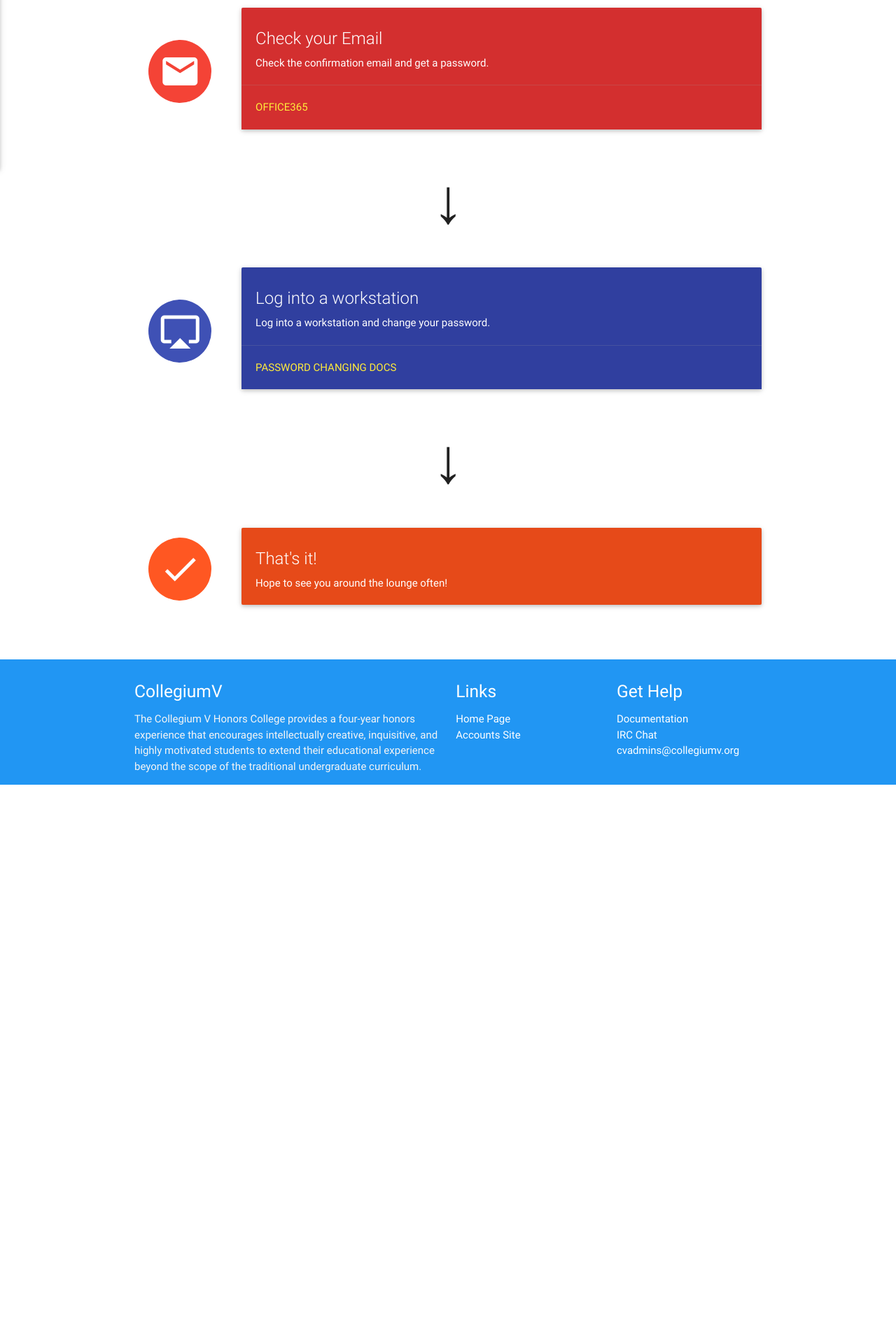
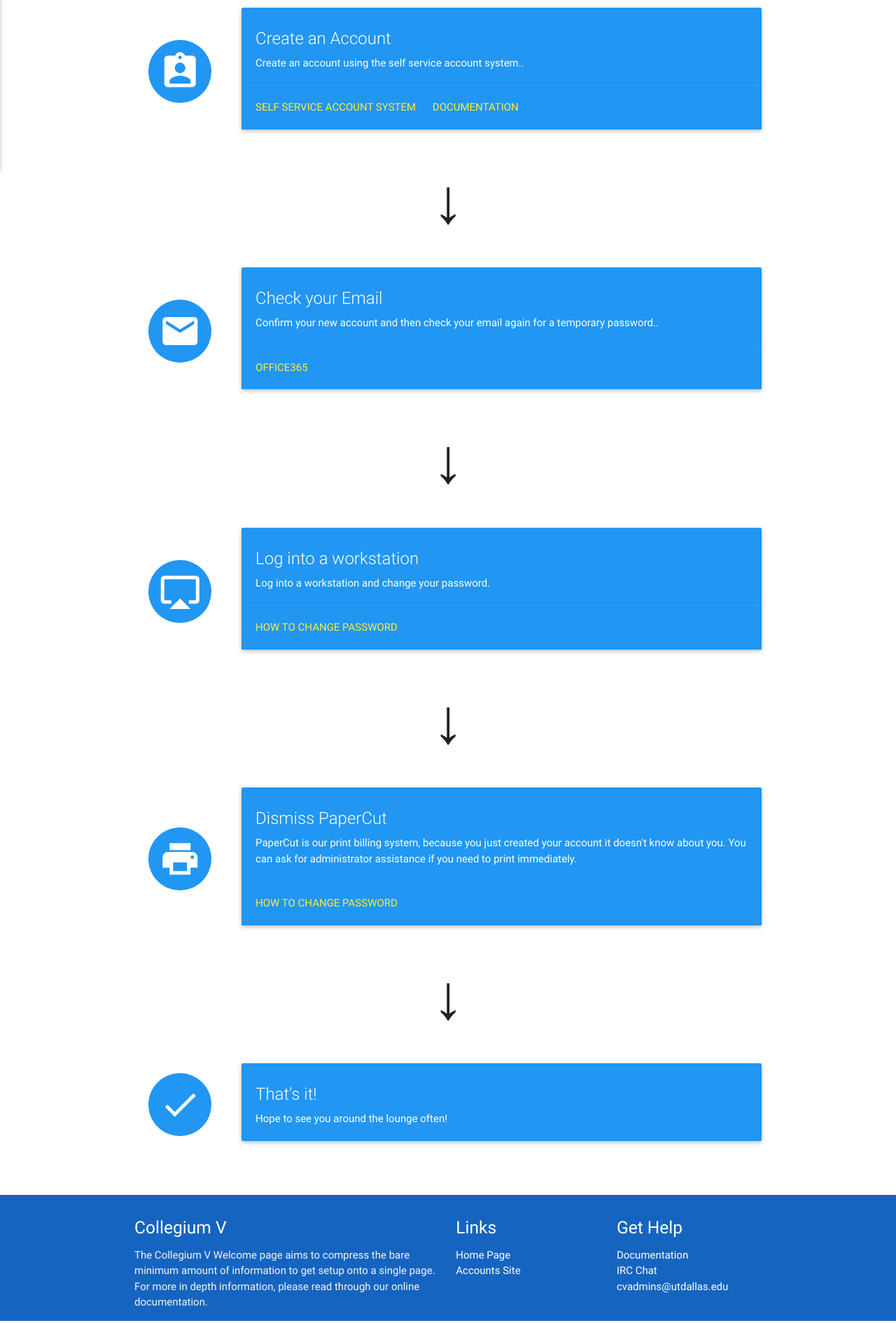
Before and after one commit to collegiumv/cv_welcome, a plain HTML site: page index.html in a window 1280 px wide. Shown: the part 618-2508 px from the top of the page at 70% size. Before the commit the page ends 1759 px from the top, so only its background shows below. Drawn offline with nearby package versions, Linux system fonts and the light colour scheme.

Commit message:
Add content

```diff
--- a/index.html
+++ b/index.html
@@ -10,8 +10,8 @@
     <link href="css/style.css" type="text/css" rel="stylesheet" media="screen,projection"/>
   </head>
   <body>
-    <nav class="light-blue lighten-1" role="navigation">
-      <div class="nav-wrapper container"><a id="logo-container" href="http://collegiumv.org" class="brand-logo">CollegiumV</a>
+    <nav class="blue darken-3" role="navigation">
+      <div class="nav-wrapper container"><a id="logo-container" href="http://collegiumv.org" class="brand-logo">Collegium V</a>
 	<ul class="right hide-on-med-and-down">
 	  <li><a href="http://irc.collegiumv.org/">Help</a></li>
 	</ul>
@@ -24,7 +24,7 @@
     <div class="section no-pad-bot" id="index-banner">
       <div class="container">
 	<br/>
-	<h1 class="header center orange-text">Get Started</h1>
+	<h1 class="header center">Get Started</h1>
 	<br/>
       </div>
     </div>
@@ -34,17 +34,16 @@
 
       <div class="row valign-wrapper">
 	<div class="col m2 hide-on-small-only valign center-align">
-	  <i class="medium material-icons circle green white-text" style="padding:15px">assignment_ind</i>
+	  <i class="medium material-icons circle blue white-text" style="padding:15px">input</i>
 	</div>
 	<div class="col s12 m10">
-	  <div class="card green darken-2">
+	  <div class="card blue">
 	    <div class="card-content white-text">
-	      <span class="card-title">Create an Account</span>
-	      <p>Create an account by doing this and that.</p>
+	      <span class="card-title">Get Access to The Lounge</span>
+	      <p>Send the number on your Comet Card to Wendi Kavanaugh.</p>
 	    </div>
 	    <div class="card-action">
-	      <a class="yellow-text" href="http://account.collegiumv.org/">Account Creation</a>
-	      <a class="yellow-text" href="http://doc.collegiumv.org/cvos/account/">Documentation</a>
+	      <a class="yellow-text" href="http://doc.collegiumv.org/lounge/access/" target="_blank">Where is this number?</a>
 	    </div>
 	  </div>
 	</div>
@@ -57,16 +56,17 @@
 
       <div class="row valign-wrapper">
 	<div class="col m2 hide-on-small-only valign center-align">
-	  <i class="medium material-icons circle red white-text" style="padding:15px">email</i>
+	  <i class="medium material-icons circle blue white-text" style="padding:15px">assignment_ind</i>
 	</div>
 	<div class="col s12 m10">
-	  <div class="card red darken-2">
+	  <div class="card blue">
 	    <div class="card-content white-text">
-	      <span class="card-title">Check your Email</span>
-	      <p>Check the confirmation email and get a password.</p>
+	      <span class="card-title">Create an Account</span>
+	      <p>Create an account using the self service account system..</p>
 	    </div>
 	    <div class="card-action">
-	      <a class="yellow-text" href="http://portal.office.com/">Office365</a>
+	      <a class="yellow-text" href="http://account.collegiumv.org/" target="_blank">Self Service Account System</a>
+	      <a class="yellow-text" href="http://doc.collegiumv.org/cvos/account/" target="_blank">Documentation</a>
 	    </div>
 	  </div>
 	</div>
@@ -79,16 +79,16 @@
 
       <div class="row valign-wrapper">
 	<div class="col m2 hide-on-small-only valign center-align">
-	  <i class="medium material-icons circle indigo white-text" style="padding:15px">airplay</i>
+	  <i class="medium material-icons circle blue white-text" style="padding:15px">email</i>
 	</div>
 	<div class="col s12 m10">
-	  <div class="card indigo darken-2">
+	  <div class="card blue">
 	    <div class="card-content white-text">
-	      <span class="card-title">Log into a workstation</span>
-	      <p>Log into a workstation and change your password.</p>
+	      <span class="card-title">Check your Email</span>
+	      <p>Confirm your new account and then check your email again for a temporary password..</p>
 	    </div>
 	    <div class="card-action">
-	      <a class="yellow-text" href="http://doc.collegiumv.org/cvos/account/#change-your-password">Password Changing Docs</a>
+	      <a class="yellow-text" href="http://portal.office.com/" target="_blank">Office365</a>
 	    </div>
 	  </div>
 	</div>
@@ -101,10 +101,54 @@
 
       <div class="row valign-wrapper">
 	<div class="col m2 hide-on-small-only valign center-align">
-	  <i class="medium material-icons circle deep-orange white-text" style="padding:15px">done</i>
+	  <i class="medium material-icons circle blue white-text" style="padding:15px">airplay</i>
 	</div>
 	<div class="col s12 m10">
-	  <div class="card deep-orange darken-2">
+	  <div class="card blue">
+	    <div class="card-content white-text">
+	      <span class="card-title">Log into a workstation</span>
+	      <p>Log into a workstation and change your password.</p>
+	    </div>
+	    <div class="card-action">
+	      <a class="yellow-text" href="http://doc.collegiumv.org/cvos/account/#change-your-password" target="_blank">How to change password</a>
+	    </div>
+	  </div>
+	</div>
+      </div>
+      <div class="row">
+	<div class="col s12 center-align">
+	  <i class="large">&darr;</i>
+	  </div>
+      </div>
+
+      <div class="row valign-wrapper">
+	<div class="col m2 hide-on-small-only valign center-align">
+	  <i class="medium material-icons circle blue white-text" style="padding:15px">print</i>
+	</div>
+	<div class="col s12 m10">
+	  <div class="card blue">
+	    <div class="card-content white-text">
+	      <span class="card-title">Dismiss PaperCut</span>
+	      <p>PaperCut is our print billing system, because you just created your account it doesn't know about you.  You can ask for administrator assistance if you need to print immediately.</p>
+	    </div>
+	    <div class="card-action">
+	      <a class="yellow-text" href="http://doc.collegiumv.org/cvos/account/#change-your-password" target="_blank">How to change password</a>
+	    </div>
+	  </div>
+	</div>
+      </div>
+      <div class="row">
+	<div class="col s12 center-align">
+	  <i class="large">&darr;</i>
+	  </div>
+      </div>
+
+      <div class="row valign-wrapper">
+	<div class="col m2 hide-on-small-only valign center-align">
+	  <i class="medium material-icons circle blue white-text" style="padding:15px">done</i>
+	</div>
+	<div class="col s12 m10">
+	  <div class="card blue">
 	    <div class="card-content white-text">
 	      <span class="card-title">That's it!</span>
 	      <p>Hope to see you around the lounge often!</p>
@@ -115,26 +159,26 @@
       <br/>
     </div>
 
-    <footer class="page-footer blue">
+    <footer class="page-footer blue darken-3">
       <div class="container">
 	<div class="row">
 	  <div class="col l6 s12">
-	    <h5 class="white-text">CollegiumV</h5>
-	    <p class="grey-text text-lighten-4">The Collegium V Honors College provides a four-year honors experience that encourages intellectually creative, inquisitive, and highly motivated students to extend their educational experience beyond the scope of the traditional undergraduate curriculum.</p>
+	    <h5 class="white-text">Collegium V</h5>
+	    <p class="grey-text text-lighten-4">The Collegium V Welcome page aims to compress the bare minimum amount of information to get setup onto a single page.  For more in depth information, please read through our online documentation.</p>
 	  </div>
 	  <div class="col l3 s12">
 	    <h5 class="white-text">Links</h5>
 	    <ul>
-	      <li><a class="white-text" href="http://collegiumv.org/">Home Page</a></li>
-	      <li><a class="white-text" href="http://accounts.collegiumv.org">Accounts Site</a></li>
+	      <li><a class="white-text" href="http://collegiumv.org/" target="_blank">Home Page</a></li>
+	      <li><a class="white-text" href="http://accounts.collegiumv.org" target="_blank">Accounts Site</a></li>
 	    </ul>
 	  </div>
 	  <div class="col l3 s12">
 	    <h5 class="white-text">Get Help</h5>
 	    <ul>
-	      <li><a class="white-text" href="http://docs.collegiumv.org">Documentation</a></li>
-	      <li><a class="white-text" href="http://irc.collegiumv.org">IRC Chat</a></li>
-	      <li><a class="white-text" href="mailto:cvadmins@collegiumv.org">cvadmins@collegiumv.org</a></li>
+	      <li><a class="white-text" href="http://doc.collegiumv.org" target="_blank">Documentation</a></li>
+	      <li><a class="white-text" href="http://irc.collegiumv.org" target="_blank">IRC Chat</a></li>
+	      <li><a class="white-text" href="mailto:cvadmins@utdallas.edu">cvadmins@utdallas.edu</a></li>
 	    </ul>
 	  </div>
 	</div>
```
